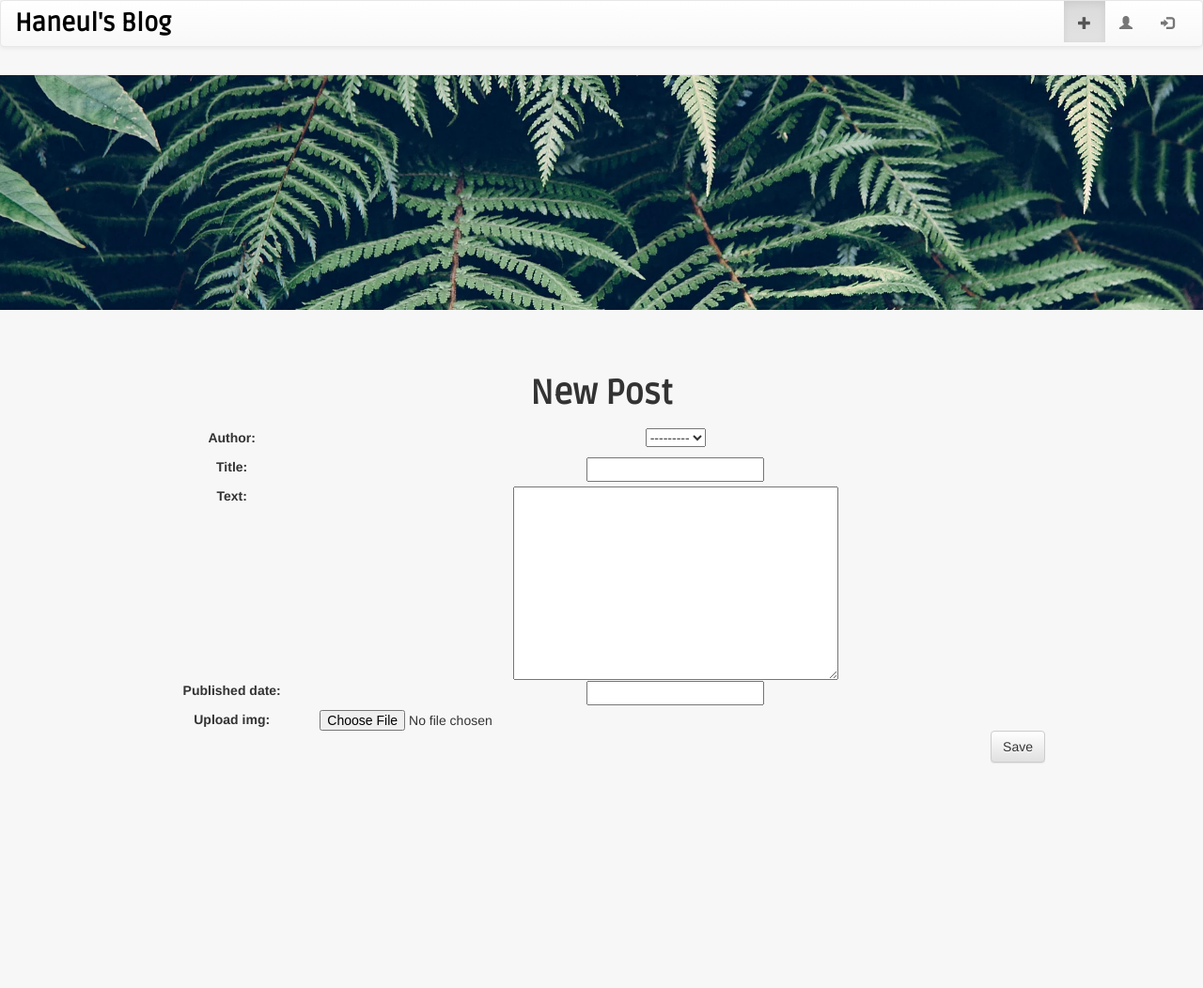
After one commit to khaneulch/djangoblog, a Django app: page /post/new/ in a window 1280 px wide. The commit adds this page. Shown: the top 1052 px of the page at 94% size. Run offline with Django 3.2, Linux system fonts and the light colour scheme; some libraries are stand-ins or nearby versions.

Commit message:
170529_02

```diff
--- a/blog/models.py
+++ b/blog/models.py
@@ -1,5 +1,6 @@
 from django.db import models
 from django.utils import timezone
+from django.core.urlresolvers import reverse
 
 
 class Post(models.Model):
@@ -10,6 +11,9 @@ class Post(models.Model):
     published_date = models.DateTimeField(blank=True, null=True)
     upload_img = models.FileField()
 
+    def get_absolute_url(self):
+        return reverse('blog:post_detail', kwargs={'pk':self.pk})
+
     def publish(self):
         self.published_date = timezone.now()
         self.save()
--- a/blog/static/css/blog.css
+++ b/blog/static/css/blog.css
@@ -20,8 +20,7 @@ h1, h2, h3, h4 {
 }
 
 .date {
-    float: right;
-    width: 100%;
+    text-align: right;
     color: #828282;
 }
 
@@ -64,3 +63,23 @@ h1, h2, h3, h4 {
     background-color: white;
     padding: 1px 1px 1px 1px;
 }
+.post_sub{
+    position:relative ;
+    left: -5%;
+    bottom:-25px;
+    width: 70%;
+    text-align: left
+}
+.post_icon{
+    text-align: right;
+    padding: 5px 5px 0 0 ;
+}
+.home_title{
+    padding-top: 5px;
+    float: left;
+    font-size: 20pt;
+    vertical-align: middle;
+    color: black;
+    font-family: 'Ruda';
+    font-weight: bold;
+}
--- a/blog/templates/blog/base.html
+++ b/blog/templates/blog/base.html
@@ -5,20 +5,42 @@
         <link rel="stylesheet" href="//maxcdn.bootstrapcdn.com/bootstrap/3.2.0/css/bootstrap.min.css">
         <link rel="stylesheet" href="//maxcdn.bootstrapcdn.com/bootstrap/3.2.0/css/bootstrap-theme.min.css">
         <link rel="stylesheet" href="{% static 'css/blog.css' %}">
+        <script src="https://ajax.googleapis.com/ajax/libs/jquery/1.12.0/jquery.min.js"></script>
+        <script src="https://maxcdn.bootstrapcdn.com/bootstrap/3.3.6/js/bootstrap.min.js"></script>
         <title>Haneul's blog</title>
     </head>
     <body class="body_col">
         <div class="page-header">
-            <nav class="navbar-default">
+            <nav class="navbar navbar-default">
                 <div class="container-fluid">
                     <div class="navbar-header">
-                        <h1><a class="navbar-brand" href="/">Haneul's Blog</a></h1>
+                        <button type="button" class="navbar-toggle" data-toggle="collapse" data-target="#topNavBar">
+                            <span class="icon-bar"></span>
+                            <span class="icon-bar"></span>
+                            <span class="icon-bar"></span>
+                        </button>
+                        <a class="home_title" href="/">Haneul's Blog</a>
                     </div>
+
+                    <div class="collapse navbar-collapse" id="topNavBar">
                     <ul class="nav navbar-nav navbar-right">
-                        <li><a href="{% url 'post_new' %}"><span class="glyphicon glyphicon-plus"></span></a> </li>
-                        <li><a href="#"><span class="glyphicon glyphicon-user"></span></a> </li>
-                        <li><a href="#"><span class="glyphicon glyphicon-log-in"></span></a> </li>
+                        <li class="{% block is_new %}{% endblock %}">
+                            <a href="{% url 'blog:post_new' %}">
+                                <span class="glyphicon glyphicon-plus" aria-hidden="true"></span>
+                            </a>
+                        </li>
+                        <li class="{% block is_regist %}{% endblock %}">
+                            <a href="{% url 'blog:register' %}">
+                                <span class="glyphicon glyphicon-user" aria-hidden="true"></span>
+                            </a>
+                        </li>
+                        <li class="">
+                            <a href="#">
+                                <span class="glyphicon glyphicon-log-in" aria-hidden="true"></span>
+                            </a>
+                        </li>
                     </ul>
+                    </div>
                 </div>
             </nav>
         </div>
--- /dev/null
+++ b/blog/templates/blog/post_form.html
@@ -0,0 +1,19 @@
+{% extends 'blog/base.html' %}
+{% block is_new %}active{% endblock %}
+
+{% block content%}
+    <h1>New Post</h1>
+    <form method="POST" enctype="multipart/form-data">
+        {% csrf_token %}
+        {% for field in form %}
+            <div class="form-group">
+                 <div class="col-sm-offset-2 col-sm-10">
+                    <span class="text-danger small">{{ field.errors }}</span>
+                </div>
+                <label class="control-label col-sm-2">{{ field.label_tag }}</label>
+                <div class="col-sm-10">{{ field }}</div>
+            </div>
+        {% endfor %}
+        <button type="submit" class="save btn btn-default">Save</button>
+    </form>
+{% endblock %}
--- a/blog/templates/blog/post_edit.html
+++ b/blog/templates/blog/registration_form.html
@@ -1,7 +1,8 @@
 {% extends 'blog/base.html' %}
+{% block is_regist %}active{% endblock %}
 
 {% block content%}
-    <h1>New Post</h1>
+    <h1>Create a new Account</h1>
     <form method="POST" enctype="multipart/form-data">
         {% csrf_token %}
         {% for field in form %}
--- a/blog/urls.py
+++ b/blog/urls.py
@@ -1,9 +1,18 @@
 from django.conf.urls import url
 from . import views
 
+app_name = 'blog'
 
 urlpatterns = [
-    url(r'^$', views.post_list, name='post_list'),
-    url(r'^post/(?P<pk>[0-9]+)/$', views.post_detail, name='post_detail'),
+    url(r'^$', views.post_list.as_view(), name='post_list'),
+
+    url(r'^register/$', views.UserFormView.as_view(), name='register'),
+
+    url(r'^post/(?P<pk>[0-9]+)/$', views.post_detail.as_view(), name='post_detail'),
+
     url(r'^post/new/$', views.post_new.as_view(), name='post_new'),
+
+    url(r'^post/(?P<pk>[0-9]+)/edit/$', views.post_edit.as_view(), name='post_edit'),
+
+    url(r'^post/(?P<pk>[0-9]+)/delete/$', views.post_delete.as_view(), name='post_delete'),
 ]
--- a/blog/views.py
+++ b/blog/views.py
@@ -1,19 +1,75 @@
 from django.views.generic.edit import CreateView, UpdateView, DeleteView
-from django.shortcuts import render, get_object_or_404
+from django.core.urlresolvers import reverse_lazy
+from django.shortcuts import render, redirect
+from django.contrib.auth import authenticate, login
 from django.utils import timezone
 from django.views import generic
+from django.views.generic import View
 from .models import Post
-from django.shortcuts import redirect
+from  .forms import UserForm
+
+class post_list(generic.ListView):
+    template_name = 'blog/post_list.html'
+    context_object_name = 'posts'
+
+    def get_queryset(self):
+        return Post.objects.all()
 
 
-def post_list(request):
-    posts = Post.objects.filter(published_date__lte=timezone.now()).order_by('published_date')
-    return render(request, 'blog/post_list.html', {'posts' : posts})
-
-def post_detail(request, pk):
-    post = get_object_or_404(Post, pk=pk)
-    return render(request, 'blog/post_detail.html', {'post' : post})
+class post_detail(generic.DetailView):
+    model = Post
+    template_name = 'blog/post_detail.html'
 
 class post_new(CreateView):
     model = Post
-    fields = ['author','title','text','created_date','published_date','upload_img']
+    fields = ['author','title','text','published_date','upload_img']
+
+class post_edit(UpdateView):
+    model = Post
+    fields = ['author','title','text','published_date','upload_img']
+
+class post_delete(DeleteView):
+    model = Post
+    success_url = reverse_lazy('blog:post_list')
+
+class UserFormView(View):
+    form_class = UserForm
+    template_name = 'blog/registration_form.html'
+
+    def get(self, request):
+        form = self.form_class(None)
+        return render(request, self.template_name, {'form':form})
+
+    def post(self, request):
+        form = self.form_class(request.POST)
+
+        if form.is_valid():
+
+            user = form.save(commit=False)
+
+            username = form.cleaned_data['username']
+            password = form.cleaned_data['password']
+            user.set_password(password)
+            user.save()
+
+            user = authenticate(username=username, password=password)
+
+            if user is not None:
+
+                if user.is_active:
+                    login(request, user)
+                    return redirect('blog:post_list')
+
+        return render(request, self.template_name, {'form':form})
+
+# def post_list(request):
+#     posts = Post.objects.filter(published_date__lte=timezone.now()).order_by('published_date')
+#     return render(request, 'blog/post_list.html', {'posts' : posts})
+#
+# def post_detail(request, pk):
+#     post = get_object_or_404(Post, pk=pk)
+#     return render(request, 'blog/post_detail.html', {'post' : post})
+#
+# class post_new(CreateView):
+#     model = Post
+#     fields = ['author','title','text','created_date','published_date','upload_img']
```
Also changed, not shown: blog/forms.py (+9 -0 lines), blog/templates/blog/post_detail.html (+16 -7 lines), blog/templates/blog/post_list.html (+5 -8 lines), media/a0b0ac922d3b1311fa59b4f0c92a7d9f_AxxPs3l.jpg (added), media/ac49f5eea86b6a92a2d4b79b46a9119c.jpg (added), media/tulips-2068692_1280.jpg (added).
